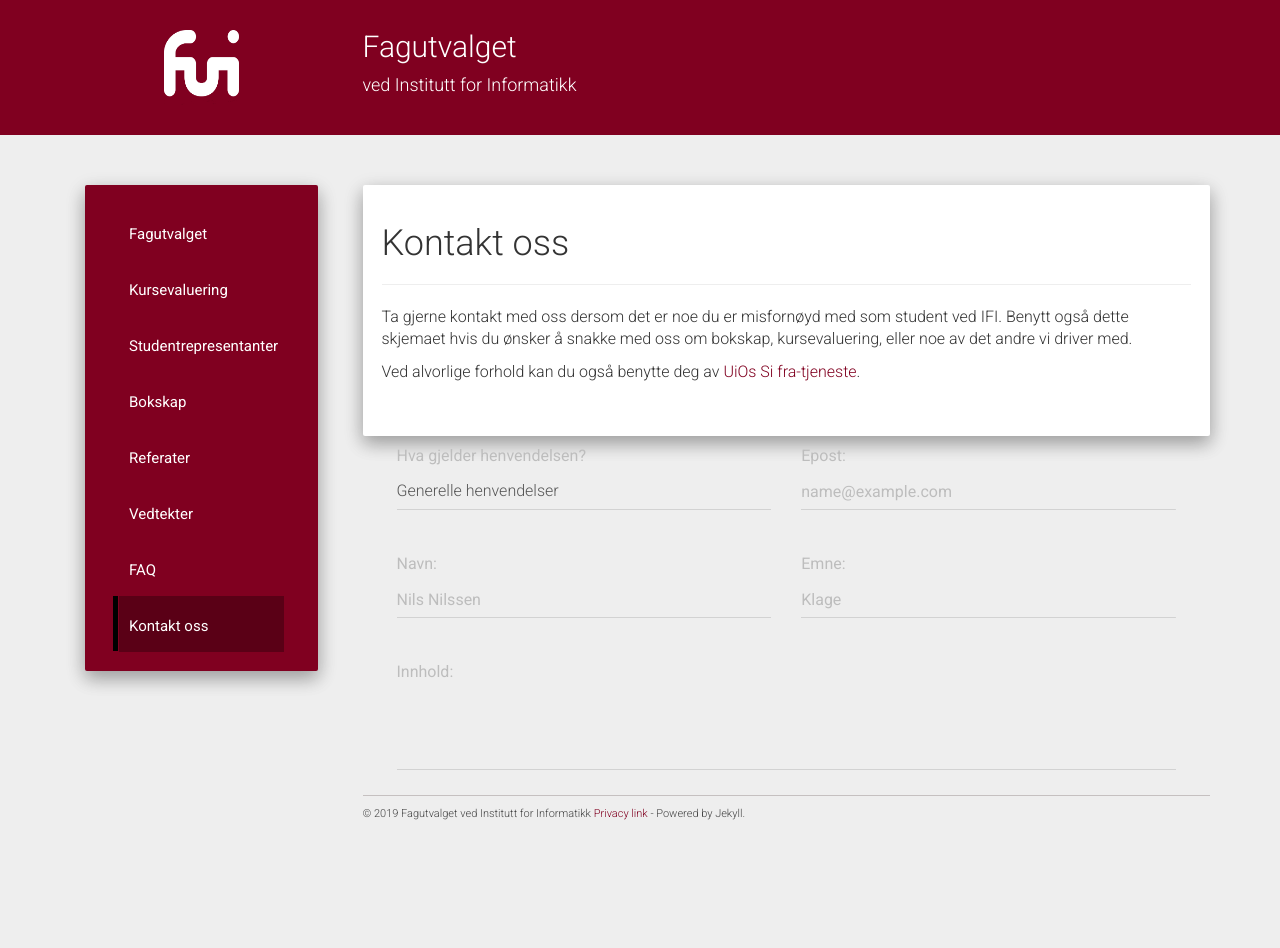
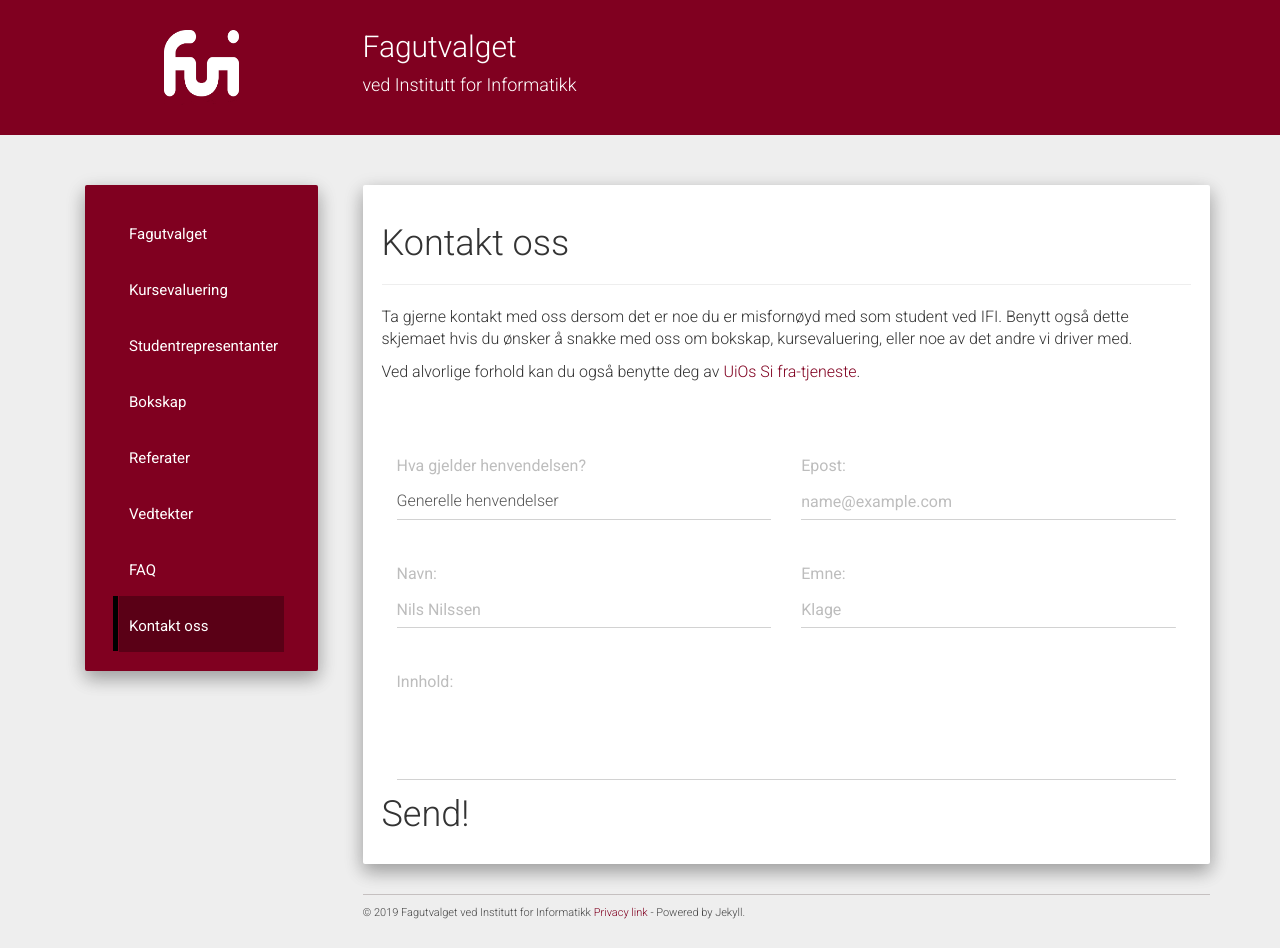
Before and after one commit to fui/fui.github.io, a Jekyll site: the page built from contact.md, in a window 1280 px wide. Built offline with Jekyll 4.4.1, drawn with Linux system fonts in a browser that asks for light colours; nearby versions of some CDN libraries; before the commit the page ends 900 px from its top, so only the background shows below that.

Commit message:
fixing contact

```diff
--- a/contact.md
+++ b/contact.md
@@ -41,4 +41,7 @@ Ved alvorlige forhold kan du også benytte deg av [UiOs Si fra-tjeneste](https:/
     <label for="exampleFormControlTextarea1">Innhold:</label>
     <textarea class="form-control" id="exampleFormControlTextarea1" rows="3"></textarea>
   </div>
- </form>
+  <div class="submit">
+    <h1>Send!</h1>
+  </div>
+</form>
```
